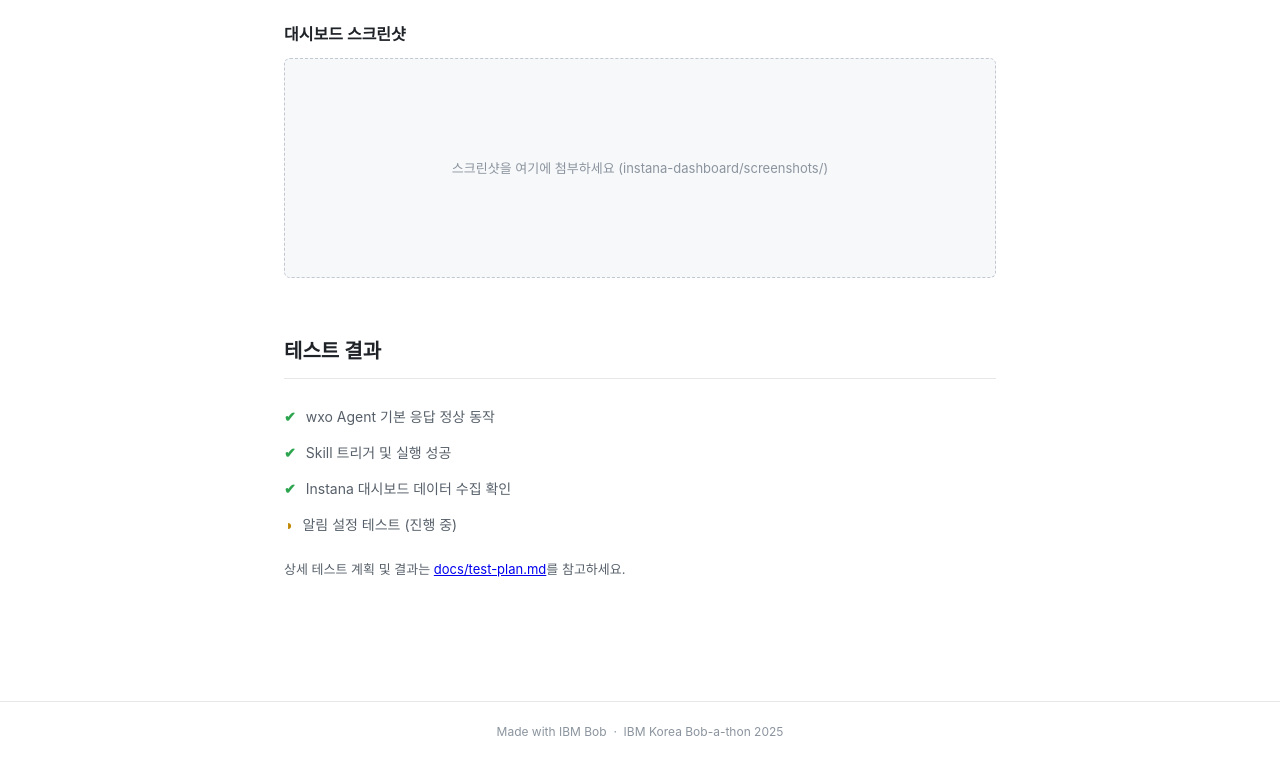
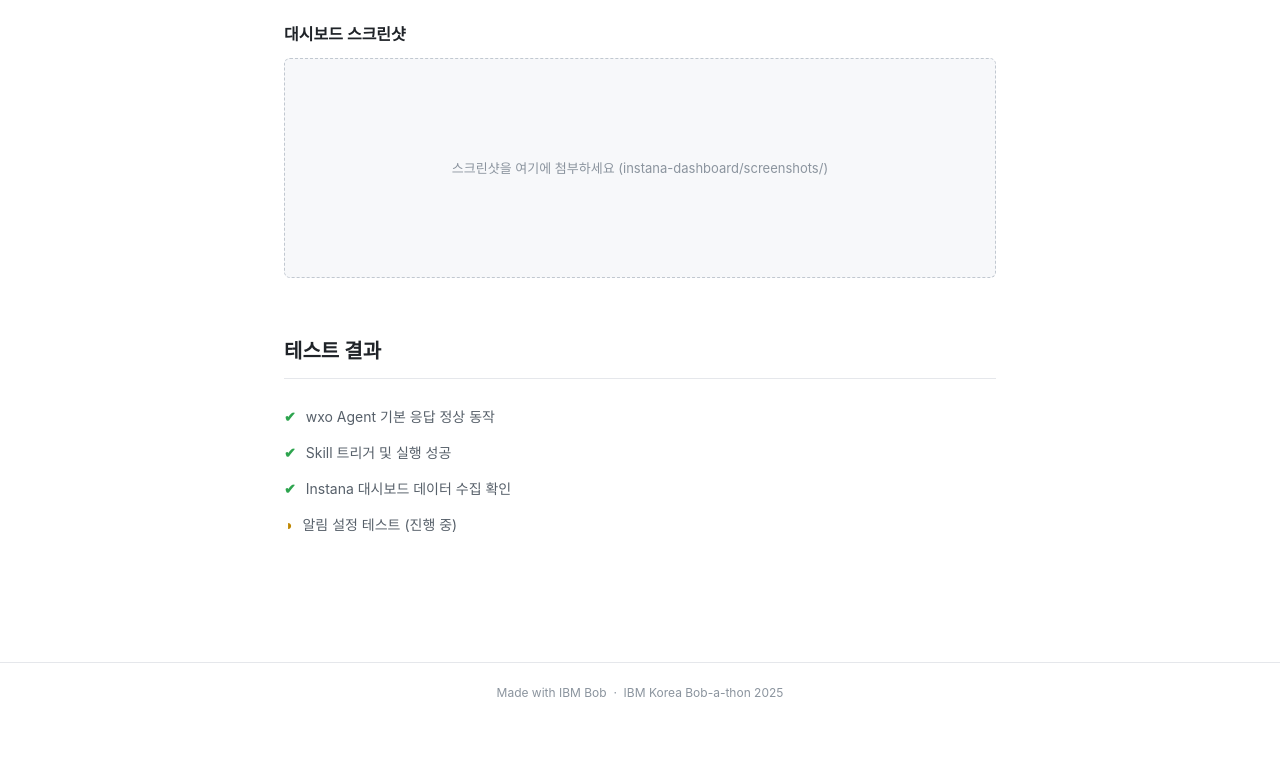
Before and after one commit to soyounglim522-dotcom/bob-a-thon-hackathon-template, a plain HTML site: page showcase-page/index.html in a window 1280 px wide. Shown: the part 1872-2634 px from the top of the page. After the commit the page ends 2596 px from the top, so only its background shows below. Drawn offline with Linux system fonts and the light colour scheme.

Commit message:
chore: remove broken/unnecessary file references
- docs/architecture.md: comment out missing architecture-diagram.png reference
- README.md: remove docs/test-plan.md link and checklist entry; update repo structure tree
- .github/pull_request_template.md: remove docs/test-plan.md checklist entry
- showcase-page/index.html: remove link to docs/test-plan.md

```diff
--- a/showcase-page/index.html
+++ b/showcase-page/index.html
@@ -284,10 +284,6 @@
         <li><span class="check-pending">◑</span> 알림 설정 테스트 (진행 중)</li>
         <!-- 실제 테스트 결과에 맞게 수정해 주세요 -->
       </ul>
-      <p style="margin-top:16px; font-size:13px;">
-        상세 테스트 계획 및 결과는
-        <a href="docs/test-plan.md">docs/test-plan.md</a>를 참고하세요.
-      </p>
     </section>
 
   </main>
```
Also changed, not shown: 3 other files.
